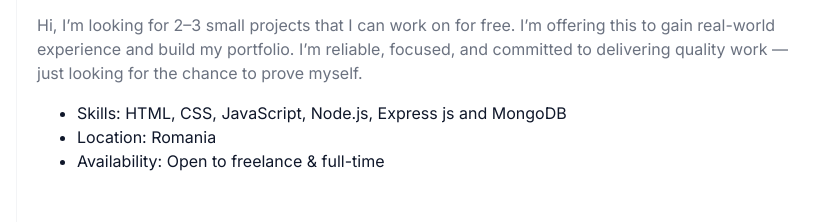
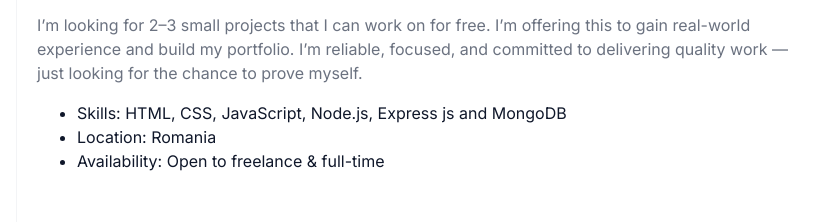
Before and after one commit to alexandrumarian99777-oss/GOOD--PORTFOLIO, a website: page public/index.html in a window 1280 px wide. Shown: the part 1538-1760 px from the top of the page, 24-837 px from the left. Drawn offline with Linux system fonts and the light colour scheme; files whose address does not match are found by name.

Commit message:
Third commit

```diff
--- a/public/index.html
+++ b/public/index.html
@@ -124,7 +124,7 @@ I focus on writing efficient, maintainable code and delivering projects that not
       <div class="about">
         <h3>About Me</h3>
         <p class="muted">I help businesses grow online by building responsive websites and small web apps that look great and perform flawlessly. From newsletters to contact tools, I deliver functional, reliable projects that get results.</p>
-        <p class="muted">Hi, I’m looking for 2–3 small projects that I can work on for free. I’m offering this to gain real-world experience and build my portfolio. I’m reliable, focused, and committed to delivering quality work — just looking for the chance to prove myself.</p>
+        <p class="muted">I’m looking for 2–3 small projects that I can work on for free. I’m offering this to gain real-world experience and build my portfolio. I’m reliable, focused, and committed to delivering quality work — just looking for the chance to prove myself.</p>
         <ul>
           <li>Skills: HTML, CSS, JavaScript, Node.js, Express js and MongoDB</li>
           <li>Location: Romania</li>
```
